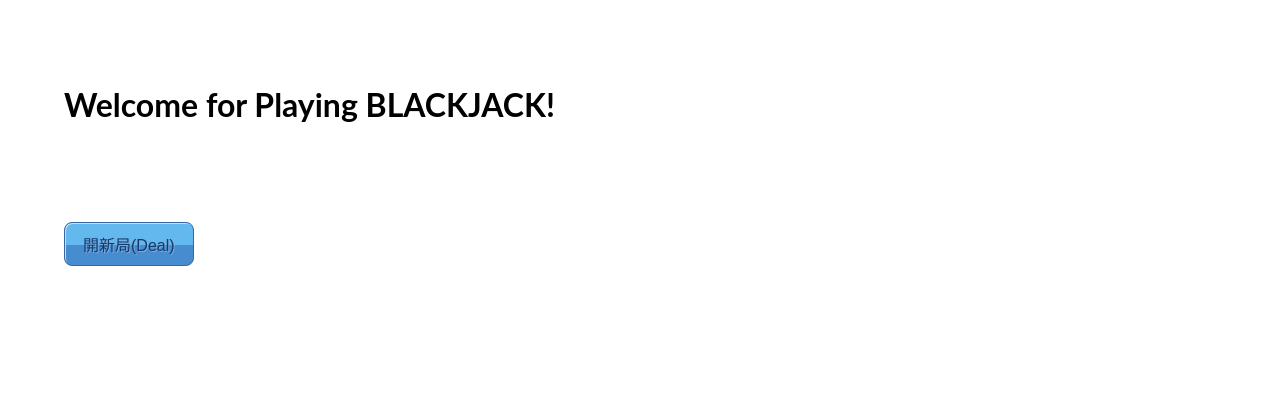
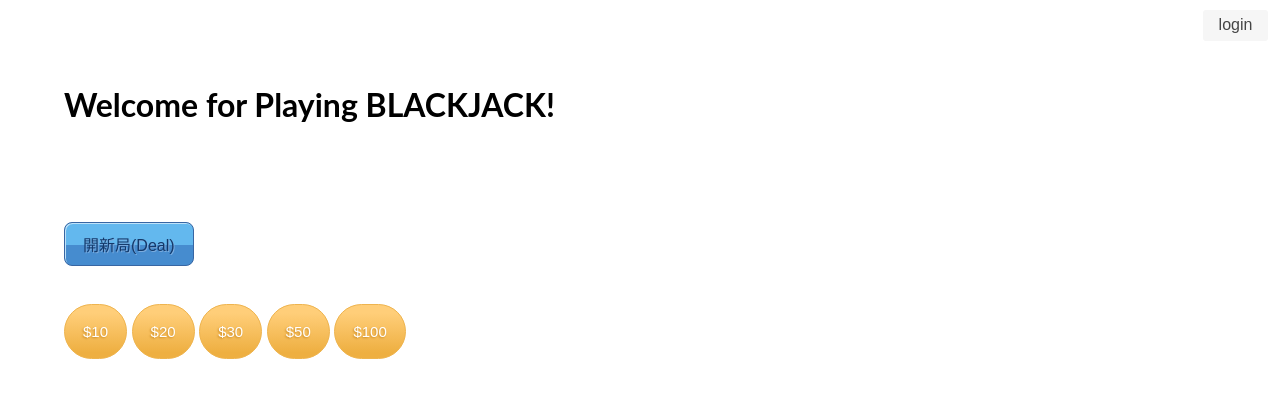
Before and after one commit to Allstop/blackjack, a PHP site: page /public/index.html in a window 1280 px wide; the page is wider, and only the part inside the window is pictured. Shown: the top 398 px of that part. Run offline with PHP 8.4, Linux system fonts and the light colour scheme; some libraries are stand-ins or nearby versions.

Commit message:
add User

```diff
--- a/public/css/main.css
+++ b/public/css/main.css
@@ -8,7 +8,41 @@ body {
    font-weight: 100;
    font-family: 'Lato';
 }
-input {
+label, input { display:block; }
+input.text { margin-bottom:12px; width:95%; padding: .4em; }
+fieldset { padding:0; border:0; margin-top:25px; }
+div#users-contain { width: 350px; margin: 20px 0; }
+div#users-contain table { margin: 1em 0; border-collapse: collapse; width: 100%; }
+div#users-contain table td, div#users-contain table th { border: 1px solid #eee; padding: .6em 10px; text-align: left; }
+.ui-dialog .ui-state-error { padding: .3em; }
+
+input.money {
+   font-size:15px;
+   font-family:Arial;
+   font-weight:normal;
+   -moz-border-radius:28px;
+   -webkit-border-radius:28px;
+   border-radius:28px;
+   border:1px solid #eeb44f;
+   padding:18px 18px;
+   text-decoration:none;
+   background:-moz-linear-gradient( center top, #ffce79 15%, #eeaf41 90% );
+   background:-ms-linear-gradient( top, #ffce79 15%, #eeaf41 90% );
+   filter:progid:DXImageTransform.Microsoft.gradient(startColorstr='#ffce79', endColorstr='#eeaf41');
+   background:-webkit-gradient( linear, left top, left bottom, color-stop(15%, #ffce79), color-stop(90%, #eeaf41) );
+   background-color:#ffce79;
+   color:#ffffff;
+   display:inline-block;
+   text-shadow:-1px 1px 2px #ce8e28;
+   -webkit-box-shadow: -28px -5px 15px -34px #fceaca;
+   -moz-box-shadow: -28px -5px 15px -34px #fceaca;
+   box-shadow: -28px -5px 15px -34px #fceaca;
+}
+#login-user { position: absolute;
+               top: 10px;
+               right: 10px;
+               border: 1px blue none;}
+input.submit {
    font-size:16px;
    font-family:Arial;
    font-weight:normal;
--- a/public/index.html
+++ b/public/index.html
@@ -3,21 +3,32 @@
     <head>
         <meta charset="utf-8">
         <link rel="stylesheet" href="../public/css/main.css">
+        <link rel="stylesheet" href="//code.jquery.com/ui/1.11.4/themes/smoothness/jquery-ui.css">
         <title>BLACK_JACK</title>
     </head>
     <body>
+    <input type='button' id="login-user" value='login'>
         <h1>Welcome for Playing BLACKJACK!</h1><br><br>
-
+        <div id="hello" ></div>
+        <div id="demo" title="Login user"></div>
         <div id="game"></div><br><br>
         <div id="new_game">
-            <input type='submit' class="submit_insurance" name='a' value='保險(Insurance)'>
-            <input type='submit' class="submit_spilt" name='a' value='分牌(Spilt)'>
-            <input type='submit' class="submit_double" name='a' value='雙倍(Double)'>
-            <input type='submit' class="submit_hit" name='a' value='發牌(Hit)'>
-            <input type='submit' class="submit_stand" name='a' value='送出(Stand)'>
+            <input type='submit' class="submit insurance" name='a' value='保險(Insurance)'>
+            <input type='submit' class="submit spilt" name='a' value='分牌(Spilt)'>
+            <input type='submit' class="submit double" name='a' value='雙倍(Double)'>
+            <input type='submit' class="submit hit" name='a' value='發牌(Hit)'>
+            <input type='submit' class="submit stand" name='a' value='送出(Stand)'>
         </div>
-        <input type='submit' class="submit_deal" name='a' value='開新局(Deal)'>
+        <input type='submit' class="submit deal" name='a' value='開新局(Deal)'>
+        <div id="money"><br><br>
+            <input type='submit' class="money" value='$10'>
+            <input type='submit' class="money" value='$20'>
+            <input type='submit' class="money" value='$30'>
+            <input type='submit' class="money" value='$50'>
+            <input type='submit' class="money" value='$100'>
+        </div>
         <script src="../public/js/jquery-1.11.2.min.js"></script>
+        <script src="//code.jquery.com/ui/1.11.4/jquery-ui.js"></script>
         <script src="../public/js/main.js"></script>
     </body>
 </html>
--- a/public/js/main.js
+++ b/public/js/main.js
@@ -4,34 +4,81 @@ var BASE_URL = location.protocol + '//' + location.hostname;
 $('#new_game').hide();
 $('#game').hide();
 
-$(".submit_deal").click(function(){
+$(function() {
+  var aa,
+      name = $( "#name" ),
+      password = $( "#password" );
+  aa = $( "#demo" ).load( "public/log.html" ).dialog({
+    autoOpen: false,
+    modal: true,
+    buttons: {
+      "Login": function() {
+        var nameValue=$("#name").val();
+        var passwordValue=$("#password").val();
+        var list = {
+          "name" : nameValue,
+          "password" : passwordValue
+        }
+        loginCheck(list);
+        aa.dialog( "close" );
+      }
+    }
+  });
+  $( "#login-user" ).button().on( "click", function() {
+    aa.dialog( "open" );
+  });
+});
+
+$(".deal").click(function(){
   game_Deal();
   $('#game').show();
   $('#new_game').show();
-  $('.submit_deal').hide();
+  $('.deal').hide();
 });
 
-$(".submit_insurance").click(function(){
+$(".insurance").click(function(){
   game_Insurance();
 });
 
-$(".submit_spilt").click(function(){
+$(".spilt").click(function(){
   game_Spilt();
 });
 
-$(".submit_double").click(function(){
+$(".double").click(function(){
   game_Double();
 });
 
-$(".submit_hit").click(function(){
+$(".hit").click(function(){
   game_Hit();
 });
 
-$(".submit_stand").click(function(){
+$(".stand").click(function(){
+  var $touch=$("td").attr("class");
+  console.log($touch);
   game_Stand();
   $('#new_game').hide();
-  $('.submit_deal').show();
+  $('.deal').show();
 });
+//login檢查
+var loginCheck = function(list) {
+  $.ajax({
+    url: BASE_URL + "/loginCheck",
+    type: "POST",
+    dataType: "JSON",
+    data: list,
+    success: function(response) {
+      console.log(response.status);
+      if (response.status!= false) {
+        $('#hello').html('');
+        $('#hello').append('Hello,'+response.status['name']+'! You have'+response.status['money']+'!');
+      } else {
+        alert('login error! Please try agin!');
+      }
+    },
+    error: function () {
+    }
+  })
+}
 
 var game = function (response) {
   response.status['a'][1]="<img width='28' src='public/files/poker.jpg'>";
@@ -46,9 +93,15 @@ var game = function (response) {
         $Tr.append($Td2);
         $table.append($Tr);
       } else if (/[0-9]/.exec(i)) {
-        var $Td1 = $('<td>'+response.status[key][i]+'</td>');
-        $Tr.append($Td1);
-        $table.append($Tr);
+        if (/b/.exec(key)) {
+          var $Td1 = $('<td class='+key+'>'+response.status[key][i]+'</td>');
+          $Tr.append($Td1);
+          $table.append($Tr);
+        } else {
+          var $Td1 = $('<td>'+response.status[key][i]+'</td>');
+          $Tr.append($Td1);
+          $table.append($Tr);
+        }
       }
       $('#game').append($table);
     }
@@ -83,6 +136,7 @@ var game_Spilt = function() {
     type: "GET",
     dataType: "JSON",
     success: function (response) {
+      game(response);
     }
   })
 }
@@ -107,9 +161,8 @@ var game_Hit = function() {
       game(response);
       if (response.status.b['sum']>21) {
         alert("Boom! You lose!");
-        game_Stand();
-        $('#new_game').hide();
-        $('.submit_deal').show();
+        //是執行.stand的click事件
+        $(".stand").trigger("click");
       }
     }
   })
--- /dev/null
+++ b/public/log.html
@@ -0,0 +1,5 @@
+<label for="name">Name</label>
+<input type="text" name="name" id="name" value="Cara" class="text ui-widget-content ui-corner-all">
+<label for="password">Password</label>
+<input type="password" name="password" id="password" value="1234" class="text ui-widget-content ui-corner-all">
+<input type="submit" tabindex="-1" style="position:absolute; top:-1000px">
--- a/router/route.php
+++ b/router/route.php
@@ -13,6 +13,8 @@ $mux->get('/game_Spilt', ['Mvc\Controller\Controller', 'game_Spilt']);
 $mux->get('/game_Double', ['Mvc\Controller\Controller', 'game_Double']);
 $mux->get('/game_Hit', ['Mvc\Controller\Controller', 'game_Hit']);
 $mux->get('/game_Stand', ['Mvc\Controller\Controller', 'game_Stand']);
+//*登入檢查
+$mux->post('/loginCheck', ['Mvc\Controller\UserController', 'loginCheck']);
 
 $mux->POST('/game_Sum', ['Mvc\Controller\Controller', 'game_Sum']);
 return $mux;
--- a/src/Mvc/Model/Model.php
+++ b/src/Mvc/Model/Model.php
@@ -63,8 +63,9 @@ class Model
         $b1['num'][1] =$data['num'][1] ;
         $b2[1] =$data[2] ;
         $b2['num'][1] =$data['num'][2] ;
-        return array(b1=>$b1, b2=>$b2);
+        return array(b=>$b1, b1=>$b2);
     }
+
     public function game_Hit($_data, $_deck)
     {
         $j=count($_data)-1;
```
Also changed, not shown: src/Mvc/Controller/Controller.php (+7 -3 lines), src/Mvc/Controller/UserController.php (added, +48 -0 lines), src/Mvc/Core/Data.php (added, +29 -0 lines), src/Mvc/Core/db.php (added, +22 -0 lines), src/Mvc/Model/UserModel.php (added, +77 -0 lines).
